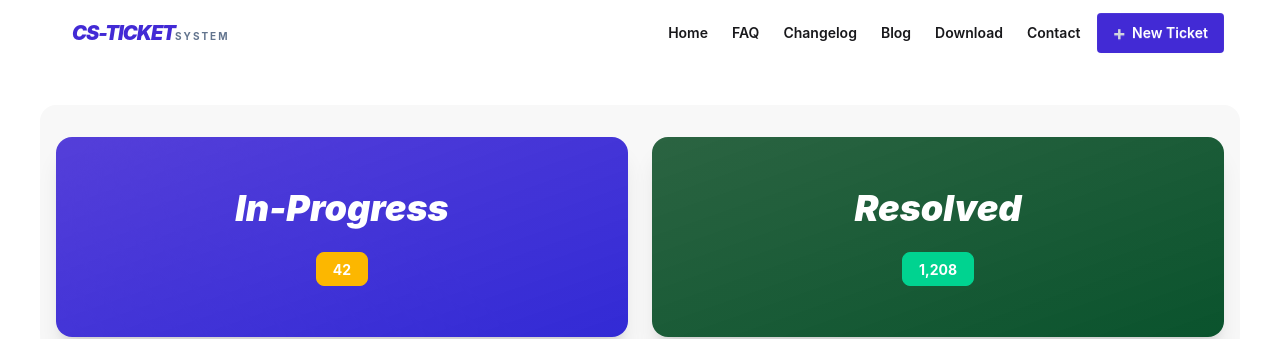
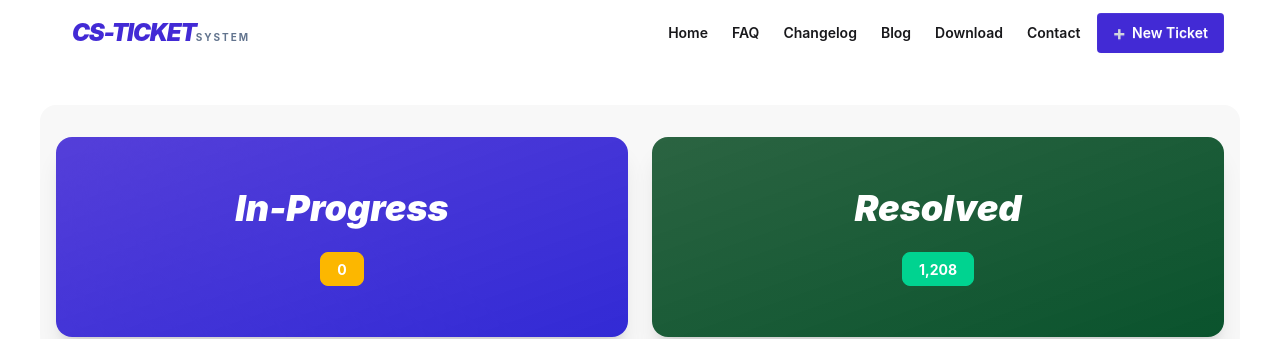
Before and after one commit to AmeerKhasru/cs-ticket-system, a React (Vite) app: page / in a window 1280 px wide. Shown: the top 339 px of the page. Built offline with nearby package versions, Linux system fonts and the light colour scheme.

Commit message:
prevent duplicate ticket selection and add toast alerts

```diff
--- a/package.json
+++ b/package.json
@@ -13,6 +13,7 @@
     "@tailwindcss/vite": "^4.2.1",
     "react": "^19.2.0",
     "react-dom": "^19.2.0",
+    "react-toastify": "^11.0.5",
     "tailwindcss": "^4.2.1"
   },
   "devDependencies": {
--- a/src/App.jsx
+++ b/src/App.jsx
@@ -4,6 +4,7 @@ import Hero from './components/Hero/Hero'
 import { Suspense } from 'react'
 import Tickets from './components/Tickets/Tickets'
 import Footer from './components/Footer/Footer'
+import { toast, ToastContainer } from 'react-toastify';
 import './App.css'
 
 function App() {
@@ -11,18 +12,38 @@ function App() {
   const [tickets, setTickets] = useState([]);
   const [taskStatusList, setTaskStatusList] = useState([]);
 
+
   // FIX: moved outside component so it doesn't re-fetch on every render
   const ticketsPromise = fetch('/tickets.json')
     .then(response => response.json())
 
   const handleAddToTaskStatus = (ticket) => {
+
+    const isExist = taskStatusList.find(item => item.id === ticket.id);
+
+    if (isExist) {
+
+      return toast.warn("Ticket already added to task status!", {
+            theme: "colored"
+        });
+
+    }
+
     setTaskStatusList([...taskStatusList, ticket]);
-  }
+};
+
+
 
   return (
     <>
       <Navbar></Navbar>
-      <Hero></Hero>
+
+      <ToastContainer position="top-right" autoClose={3000} />
+
+      <Suspense fallback={<div>Loading...</div>}>
+        <Hero taskStatusList={taskStatusList}></Hero>
+      </Suspense>
+
       <Suspense fallback={<div>Loading tickets...</div>}>
         <Tickets ticketsPromise={ticketsPromise} tickets={tickets} handleAddToTaskStatus={handleAddToTaskStatus} taskStatusList={taskStatusList} />
       </Suspense>
--- a/src/components/Hero/Hero.jsx
+++ b/src/components/Hero/Hero.jsx
@@ -2,7 +2,7 @@ import React from 'react';
 import inProgressImage from '../../assets/vector1.png';
 import resolvedImage from '../../assets/vector2.png';
 
-const HeroSection = () => {
+const HeroSection = ({ taskStatusList }) => {
     return (
         <div className="max-w-[1200px] mx-auto bg-base-200 py-8 rounded-2xl mt-10">
             <div className="max-w-[1200px] mx-auto px-4 md:px-4 ">
@@ -20,7 +20,7 @@ const HeroSection = () => {
 
                         <div className="relative z-10 text-center">
                             <h2 className="text-4xl font-black mb-2 italic">In-Progress</h2>
-                            <div className="mt-4 badge badge-warning p-4 font-bold text-white">42</div>
+                            <div className="mt-4 badge badge-warning p-4 font-bold text-white">{taskStatusList?.length || 0}</div>
                         </div>
                     </div>
 
--- a/src/components/Navbar/Navbar.jsx
+++ b/src/components/Navbar/Navbar.jsx
@@ -26,7 +26,7 @@ const Navbar = () => {
                         </ul>
                     </div>
                     <div className="px-4">
-                        <span className="text-xl font-black tracking-tighter text-2xl italic text-[#422AD5]">
+                        <span className=" font-black tracking-tighter text-2xl italic text-[#422AD5]">
                             CS-TICKET
                         </span>
                         <span className="text-[10px] font-bold text-slate-500 tracking-[0.2em] uppercase mt-1">
--- a/src/components/Tickets/Tickets.jsx
+++ b/src/components/Tickets/Tickets.jsx
@@ -5,6 +5,7 @@ import Ticket from '../Ticket/Ticket';
 const Tickets = ({ ticketsPromise, handleAddToTaskStatus, taskStatusList }) => {
 
     const tickets = use(ticketsPromise);
+
     return (
         /* Added px-6 for better mobile spacing */
         <div className="max-w-[1200px] mx-auto bg-base-200 rounded-2xl mt-2 grid grid-cols-1 lg:grid-cols-3 gap-8 px-6 md:px-0 py-10 ">
```
Also changed, not shown: 1 other file (tests, documents, lock files or other folders).
